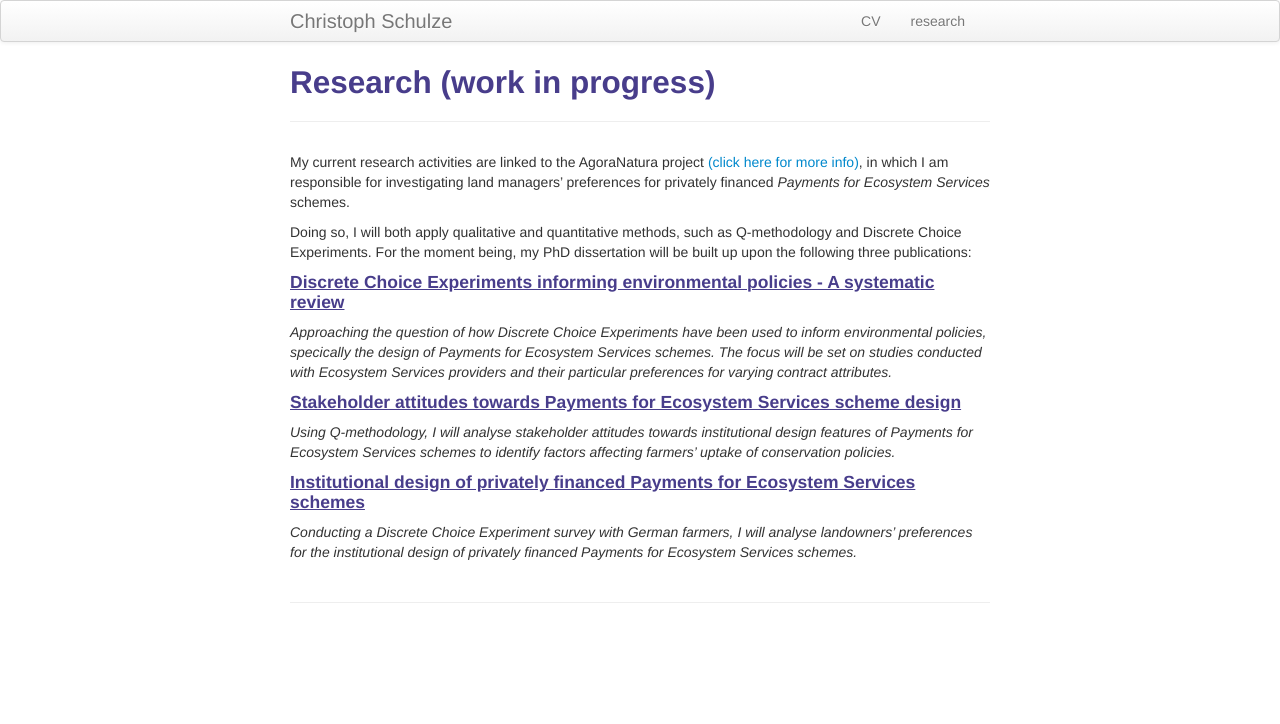
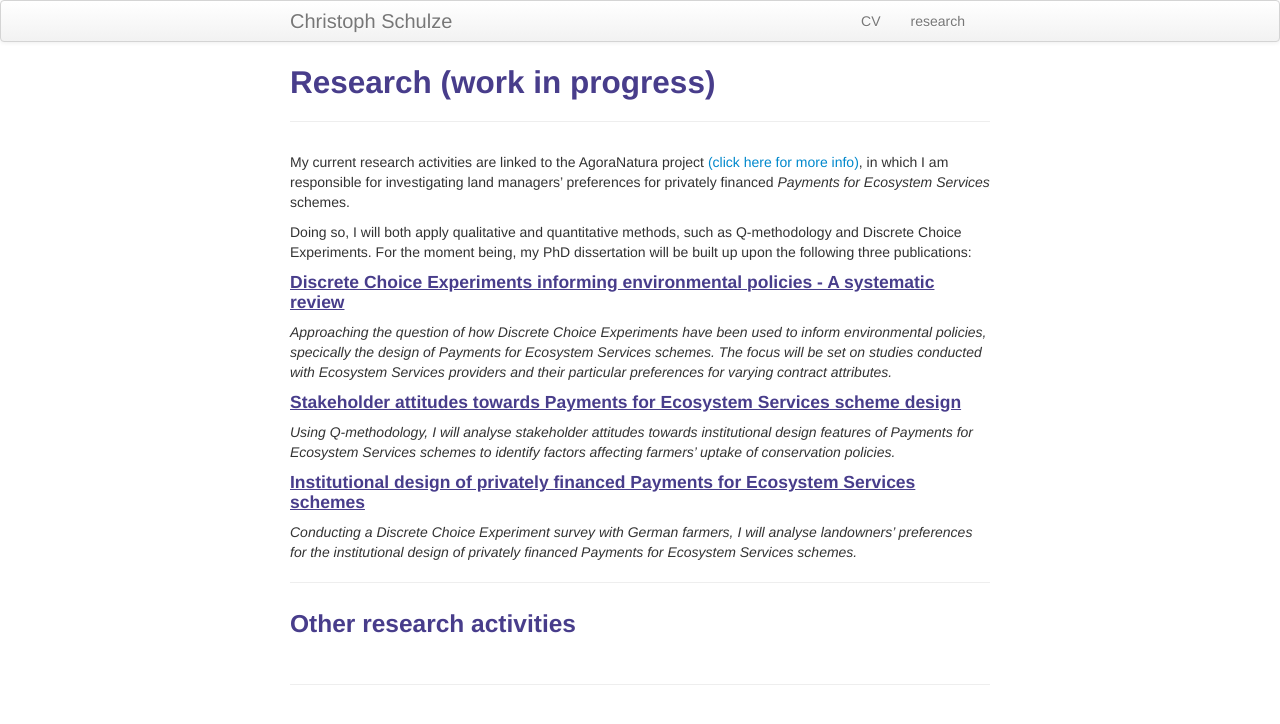
Before and after one commit to crokology/crokology.github.io, a Jekyll site: the page built from pages/research.md, in a window 1280 px wide. Shown: the top 724 px of the page. Built offline with Jekyll 4.4.1, drawn with Linux system fonts in a browser that asks for light colours.

Commit message:
Update research.md

```diff
--- a/pages/research.md
+++ b/pages/research.md
@@ -17,6 +17,9 @@ Doing so, I will both apply qualitative and quantitative methods, such as Q-meth
 #### <u>Institutional design of privately financed Payments for Ecosystem Services schemes</u>
 *Conducting a Discrete Choice Experiment survey with German farmers, I will analyse landowners' preferences for the institutional design of privately financed Payments for Ecosystem Services schemes.*
 
+---
+### Other research activities
+
 <!--[click here for the most recent version of the paper]({{ BASE_PATH}}/pages/working_papers/sample-working-paper.pdf)-->
 
 
```
